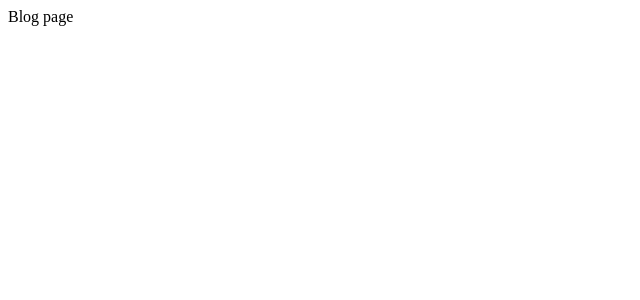
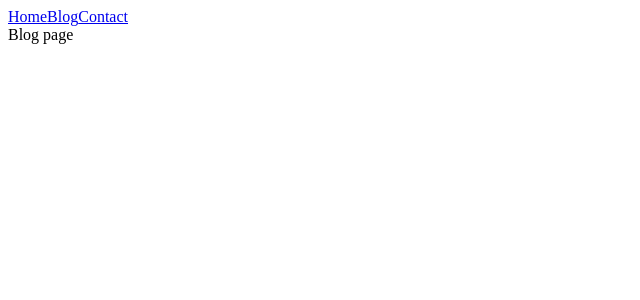
Before and after one commit to manbow1206/next-hp, a Next.js app: page /blog-page in a window 1280 px wide. Shown: the top 300 px of the page, without its empty margins (0-640 px from the left). Built offline with nearby package versions, Linux system fonts and the light colour scheme.

Commit message:
[add]blog-page import Layout component

```diff
--- a/pages/blog-page.js
+++ b/pages/blog-page.js
@@ -1,4 +1,6 @@
+import Layout from "../components/Layout";
+
 export const Blog = () => {
-  return <div>Blog page</div>;
+  return <Layout title="Blog">Blog page</Layout>;
 };
 export default Blog;
```
